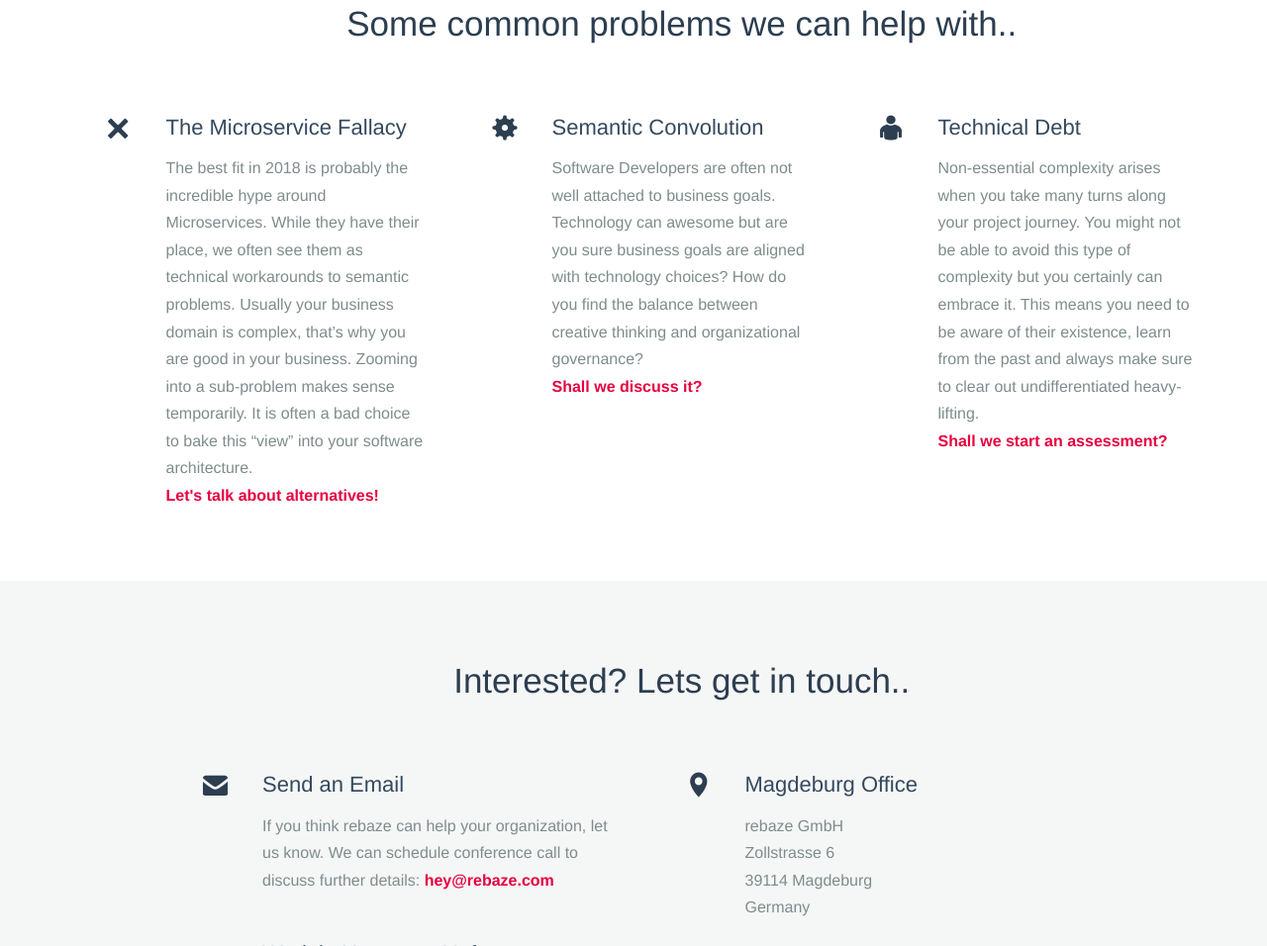
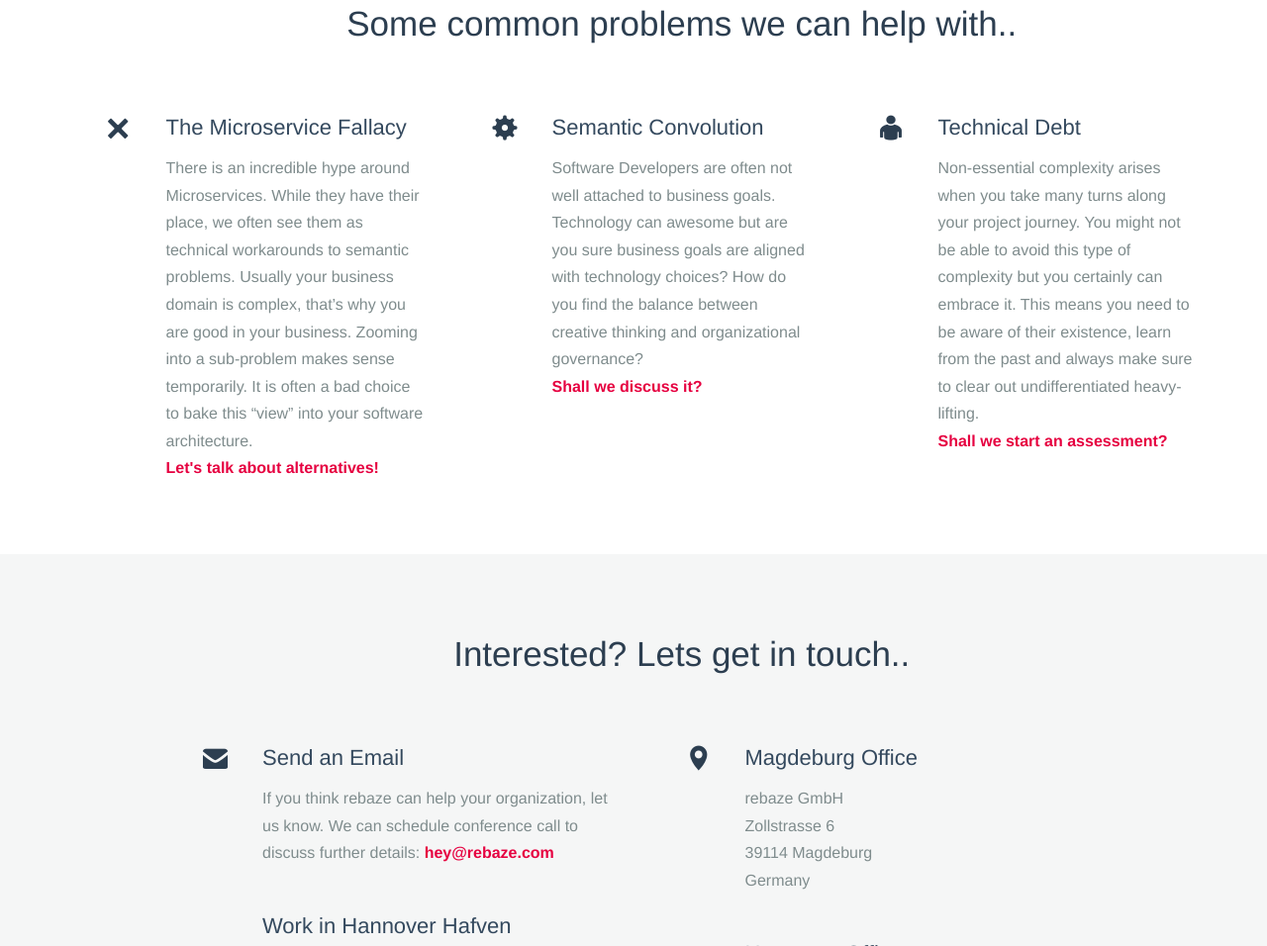
Before and after one commit to rebaze/rebaze.github.io, a plain HTML site: page index.html in a window 1280 px wide. Shown: the part 1817-2773 px from the top of the page at 99% size. Drawn offline with Linux system fonts and the light colour scheme; a web font is replaced by a local one.

Commit message:
Minor wording updates

```diff
--- a/index.html
+++ b/index.html
@@ -71,14 +71,9 @@
 
     <div class="container">
         <div class="row">
-<div class="col-sm-9 col-sm-offset-2">
-
+        <div class="col-sm-9 col-sm-offset-2">
                 <h3>The developer ergonomics consultancy</h3>
-                <!--
-                <p class="lead"><b><a href="#">We are working on Developer Ergonomics for Modern Organizations</a></b></p>
-                -->
                 <p class="lead"><b>We tackle growing complexity in modern software development</b></p>
-
             </div>
         </div>
          <div class="row features">
@@ -138,7 +133,7 @@
                 <div class="col-sm-3 col-sm-offset-1">
                     <span class="fui-cross"> </span>
                     <h6>The Microservice Fallacy</h6>
-                    <p>The best fit in 2018 is probably the incredible hype around Microservices. While they have their place, we often see them as technical workarounds to semantic problems. Usually your business domain is complex, that’s why you are good in your business. Zooming into a sub-problem makes sense temporarily. It is often a bad choice to bake this “view” into your software architecture. <BR/><a href="mailto:hey@rebaze.com"><b>Let's talk about alternatives!</b></a> </p>
+                    <p>There is an incredible hype around Microservices. While they have their place, we often see them as technical workarounds to semantic problems. Usually your business domain is complex, that’s why you are good in your business. Zooming into a sub-problem makes sense temporarily. It is often a bad choice to bake this “view” into your software architecture. <BR/><a href="mailto:hey@rebaze.com"><b>Let's talk about alternatives!</b></a> </p>
                 </div>
                 <div class="col-sm-3 col-sm-offset-1">
                     <span class="fui-gear"> </span>
```
